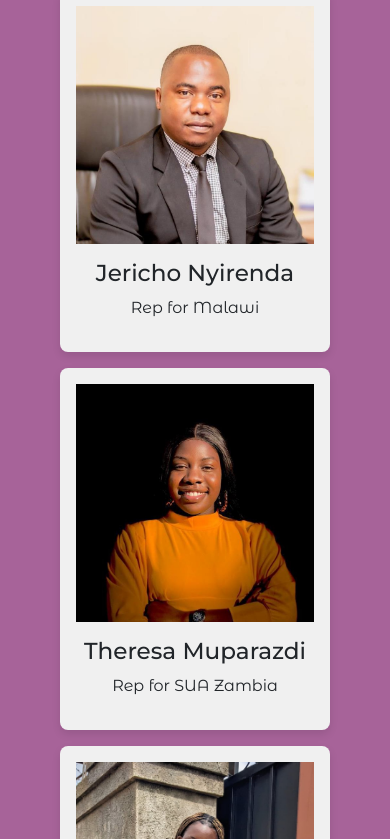
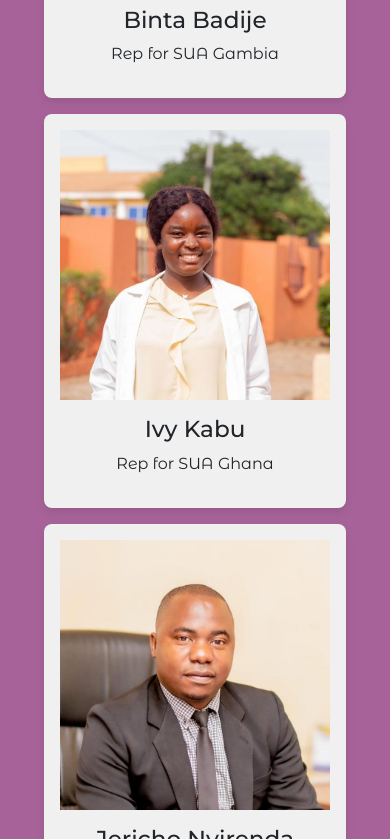
Before and after one commit to 8sosa/She-Unites-Africa, a React (Create React App) app: page /about-us in a window 390 px wide. Shown: the part 8745-9584 px from the top of the page. Built offline with nearby package versions, Linux system fonts and the light colour scheme; a web font is replaced by a local one.

Commit message:
team update

```diff
--- a/src/App.css
+++ b/src/App.css
@@ -110,7 +110,7 @@ a {
 /* For screens smaller than 576px (mobile devices) */
 @media (max-width: 576px) {
   .purpBg {
-    padding: 3rem;
+    padding: 2rem;
   }
   .blackBg,
   .ytBg {
--- a/src/Pages/About.js
+++ b/src/Pages/About.js
@@ -13,6 +13,8 @@ import Jericho from "../Images/team/Jericho.jpg";
 import Meymuna from "../Images/team/Meymuna.JPG";
 import Nduka from "../Images/team/Nduka.jpg";
 import Ivy from "../Images/team/ivy.jpg";
+import Sarah from "../Images/team/Sarah.jpg";
+import Catherine from "../Images/team/Catherine.jpg";
 import Tendai from "../Images/team/Tendai.jpg";
 import Theresa from "../Images/team/Theresa.jpg";
 import { Partners } from '../Components/Partners';
@@ -26,12 +28,14 @@ export default function About() {
     { firstName: "Nduka-aku", lastName: "Oluchi Rejoice", role:"Rep for SUA Nigeria", src: Nduka },
     { firstName: "Meymuna", lastName: "Awad Idris", role:"Rep for SUA Ethiopia x Rwanda", src: Meymuna },
     { firstName: "Binta", lastName: "Badije", role:"Rep for SUA Gambia", src: Binta },
+    { firstName: "Ivy", lastName: "Kabu", role:"Rep for SUA Ghana", src: Ivy },
     { firstName: "Jericho", lastName: "Nyirenda", role:"Rep for Malawi", src: Jericho },
     { firstName: "Theresa", lastName: "Muparazdi", role:"Rep for SUA Zambia", src: Theresa },
     { firstName: "Elizabeth", lastName: "Phiri", role:"Deputy rep for SUA Zambia", src: Elizabeth },
+    { firstName: "Catherine", lastName: "Ndau", role:"Assistant Rep for SUA Malawi ", src: Catherine },
+    { firstName: "Sarah", lastName: "Garba", role:"Community Manager", src: Sarah },
     { firstName: "Andrew", lastName: "Phiri", role:"Volunteer Coordinator", src: Andrew },
     { firstName: "Tendai", lastName: "Nyakuhwa", role:"Assistant program coordinator", src: Tendai },
-    { firstName: "Ivy", lastName: "Kabu", role:"Rep for SUA Ghana", src: Ivy },
 ];
 
   return (
--- a/src/Pages/Home.css
+++ b/src/Pages/Home.css
@@ -483,4 +483,7 @@ form {
     .donateBg {
         padding: 2rem;
     }
+    .purpCard {
+        padding: 1.5rem;
+    }
 }
```
Also changed, not shown: src/Images/team/Catherine.jpg (added), src/Images/team/Sarah.jpg (added).
